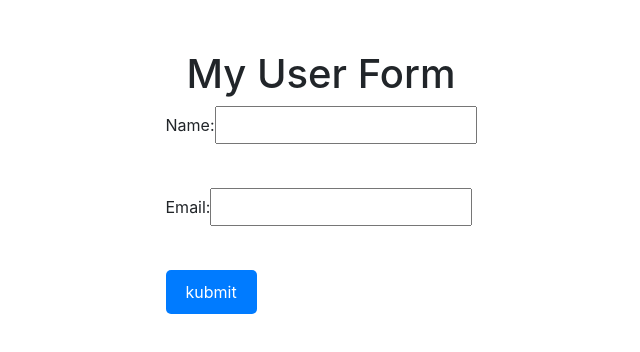
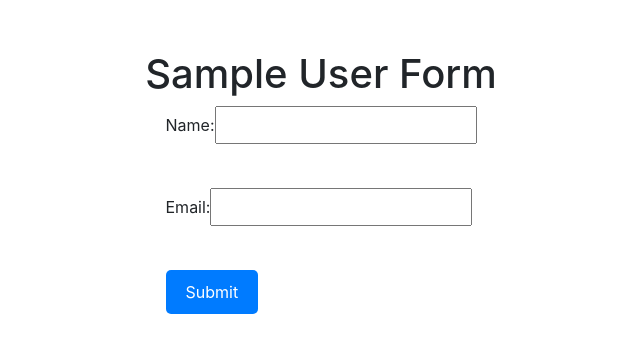
Before and after one commit to Gracilin/Frontend, a React (Create React App) app: page / in a window 1280 px wide. Shown: the top 352 px of the page, without its empty margins (319-959 px from the left). Built offline with nearby package versions, Linux system fonts and the light colour scheme.

Commit message:
Update App.js

```diff
--- a/src/App.js
+++ b/src/App.js
@@ -15,7 +15,7 @@ function App() {
 
   return (
     <div className="App">
-      <h1>My User Form</h1>
+      <h1>Sample User Form</h1>
       <form onSubmit={handleSubmit}>
         <label>
           Name:
@@ -27,7 +27,7 @@ function App() {
           <input type="email" value={email} onChange={(e) => setEmail(e.target.value)} />
         </label>
         <br />
-        <button type="submit">kubmit</button>
+        <button type="submit">Submit</button>
       </form>
     </div>
   );
```
